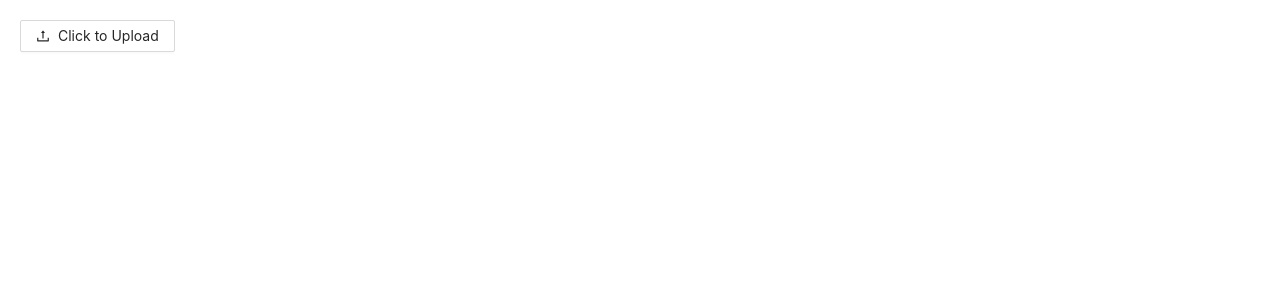
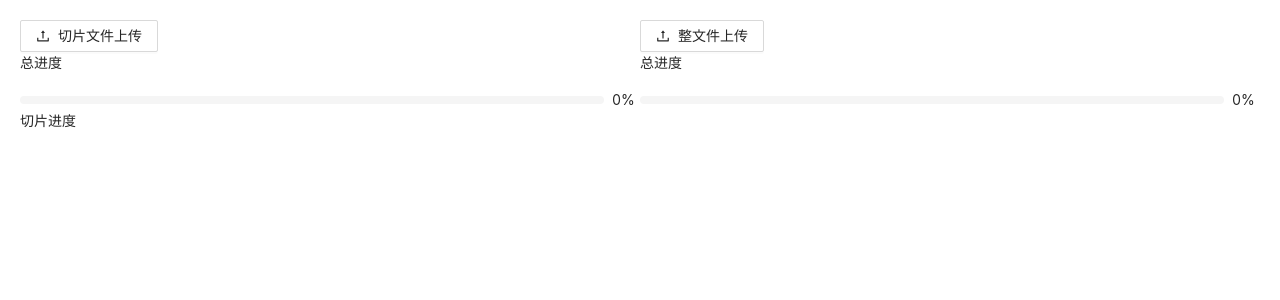
Before and after one commit to nextdoorUncleLiu/largeFileUpload, a React (Create React App) app: page / in a window 1280 px wide. Shown: the top 300 px of the page. Built offline with nearby package versions, Linux system fonts and the light colour scheme.

Commit message:
大文件上传调研

```diff
--- a/src/App.css
+++ b/src/App.css
@@ -9,3 +9,10 @@ body {
   padding-right: 25px;
   border: 1px solid #999999;
 }
+.file-container {
+  display: flex;
+
+}
+.file-container >div {
+  width: 50%;
+}
--- a/src/App.js
+++ b/src/App.js
@@ -3,11 +3,15 @@ import { Upload, Button, Progress } from 'antd';
 import 'antd/dist/antd.css';
 import { UploadOutlined } from '@ant-design/icons';
 import LargeFileUpload from './LargeFileUpload'
+import axiosInstance from './initOptions'
+// eslint-disable-next-line
 import './App.css'
 
 let largeFileUpload = new LargeFileUpload()
+
 function App() {
   const [progressList, setProgressList] = useState([])
+  const [largeProgress, setLargeProgress] = useState(0)
   const props = {
     name: 'file',
     action: '',
@@ -17,19 +21,55 @@ function App() {
       largeFileUpload.init()
       largeFileUpload.addFile({
         file,
-        sliceSize: 1024 * 10,
-        setProgressList
+        sliceSize: 1024 * 20,
+        setProgressList,
+        totalConcurrent: 10
       })
       console.log(largeFileUpload)
     }
   };
+  const props2 = {
+    name: 'file',
+    action: '',
+    fileList: [],
+    customRequest: file => {
+      const { filename } = file.file
+      let formData = new FormData()
+      formData.set('file', file.file, filename)
+      // 切片文件后端存放位置
+      formData.set('foldname', new Date().getTime() + '')
+      axiosInstance({
+        url: '/file',
+        method: 'post',
+        header: {
+            "Content-Type": "multipart/form-data"
+        },
+        onUploadProgress: e => {
+            const { loaded, total } = e
+            setLargeProgress(Math.ceil(loaded / total * 100))
+        },
+        data: formData
+      })
+    }
+  };
+  const totalProgress = progressList.map(item => item.progress).reduce(function(prev, curr){
+    return prev + curr;
+  }, 0)
+  console.log(totalProgress)
   return (
-    <>
+    <div className="file-container">
+      <div>
         <Upload {...props}>
           <Button>
-          <UploadOutlined /> Click to Upload
+            <UploadOutlined /> 切片文件上传
           </Button>
         </Upload>
+        <div onClick={() => console.log(123)}>
+          <p>总进度</p>
+          <Progress percent={totalProgress / progressList.length}/>
+        </div>
+        <div>
+          <p>切片进度</p>
           {progressList.length ?
             <div className="slice-list-container">
               {progressList.map((item, index) => {
@@ -50,8 +90,18 @@ function App() {
             </div> :
             ''
           }
-
-    </>
+        </div>
+      </div>
+      <div>
+        <Upload {...props2}>
+          <Button>
+            <UploadOutlined /> 整文件上传
+          </Button>
+        </Upload>
+        <p>总进度</p>
+        <Progress percent={largeProgress} />
+      </div>
+    </div>
   )
 }
 export default App;
```
Lines whose indentation alone changed are shown as unchanged.
